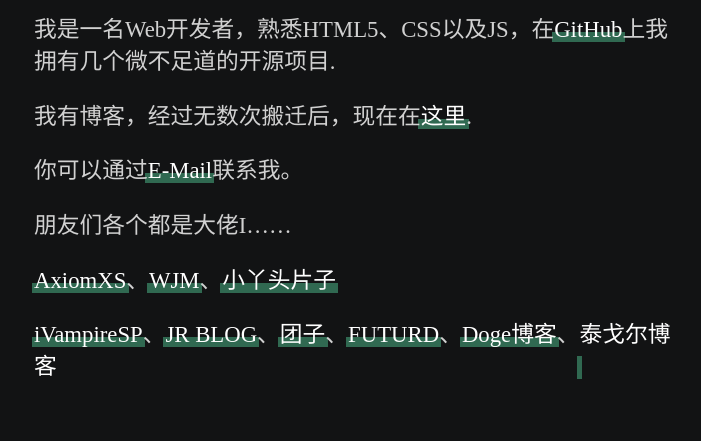
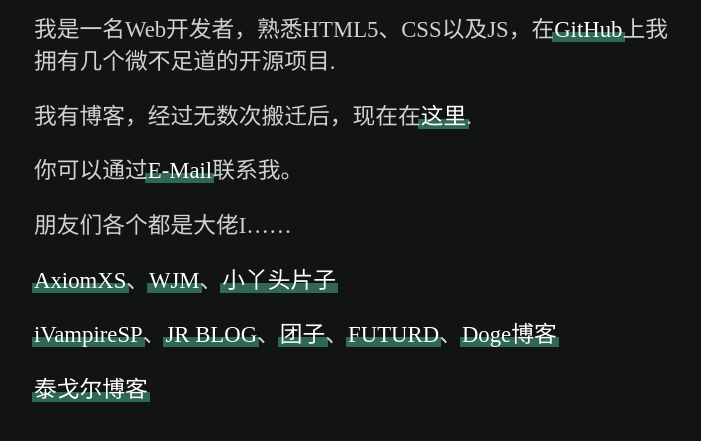
Before and after one commit to adkinsmpage/www.adkinsm.top, a plain HTML site: page index.html in a window 1280 px wide. Shown: the part 257-698 px from the top of the page, without its empty margins (102-803 px from the left). Drawn offline with Linux system fonts and the light colour scheme.

Commit message:
Update index.html

```diff
--- a/index.html
+++ b/index.html
@@ -72,8 +72,11 @@
   <a href="//www.axiomxs.com">AxiomXS</a>、<a href="//vcux5n.coding-pages.com/">WJM</a>、<a href="//www.cnblogs.com/xytpz/">小丫头片子</a>
    </p>
   <p>
-    <a href="//ivampiresp.com/">iVampireSP</a>、<a href="//blog.jrcloud.vip/">JR BLOG</a>、<a href="//www.mikuchan.top/">团子</a>、<a href="//www.futurd.cn/">FUTURD</a>、<a href="https://www.littledoge.top/">Doge博客</a>、<a href="https://www.iftiger.com/">泰戈尔博客</a>
+    <a href="//ivampiresp.com/">iVampireSP</a>、<a href="//blog.jrcloud.vip/">JR BLOG</a>、<a href="//www.mikuchan.top/">团子</a>、<a href="//www.futurd.cn/">FUTURD</a>、<a href="https://www.littledoge.top/">Doge博客</a>
   </p>
+  <p>
+    <a href="https://www.iftiger.com/">泰戈尔博客</a>
+    </p>
   </body>
 
 </html>
```
